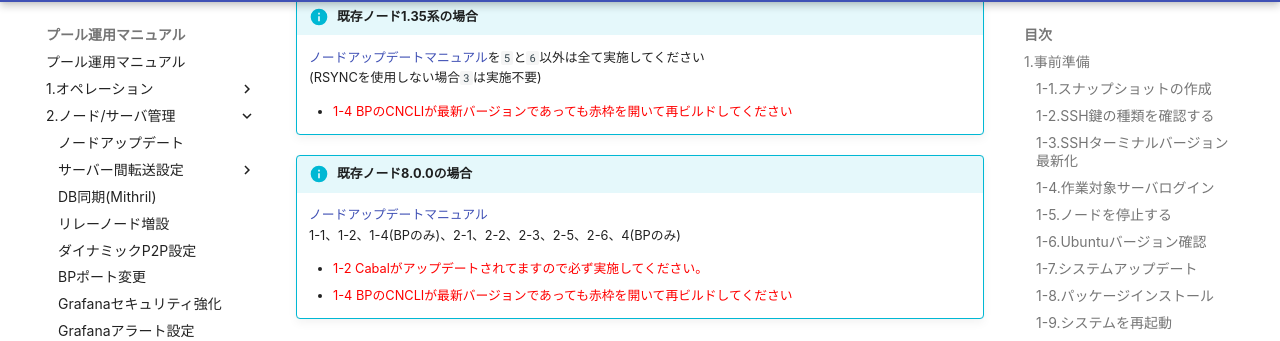
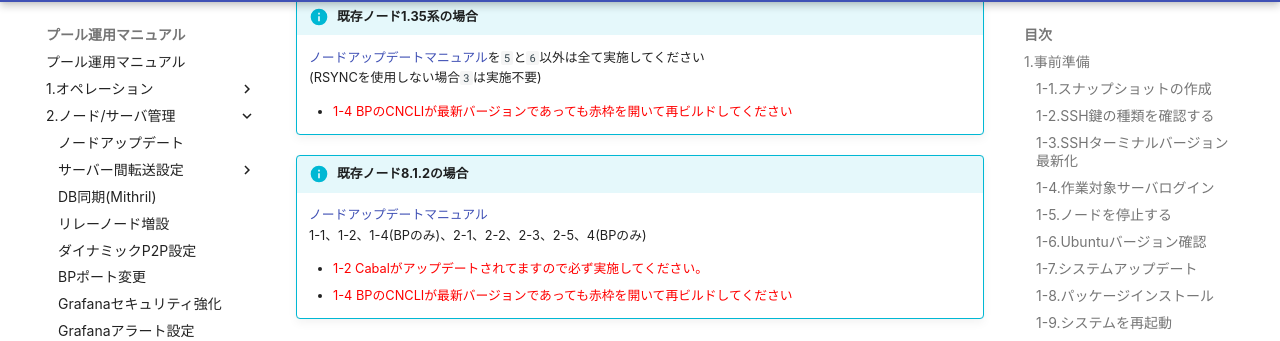
Before and after one commit to btbf/spojapanguild, an MkDocs documentation site: the page built from docs/operation/ubuntu22.md, in a window 1280 px wide and 900 px high, scrolled down 9428 px. Shown: the part 94-435 px from the top of the window. Built offline with MkDocs 1.6.1 and Material for MkDocs 9.7.7, drawn with Linux system fonts in a browser that asks for light colours; comment, search, counter and statistics services are not loaded.

Commit message:
22.04 upgrade manual correction

```diff
--- a/docs/operation/ubuntu22.md
+++ b/docs/operation/ubuntu22.md
@@ -403,14 +403,14 @@ rm -rf ghc-8.10.7
 既存のノードバージョンで作業内容が異なります。
 
 !!! info "既存ノード1.35系の場合"
-    [ノードアップデートマニュアル](http://49.12.225.142:8000/operation/node-update/)を`5`と`6`以外は全て実施してください
+    [ノードアップデートマニュアル](./node-update.md)を`5`と`6`以外は全て実施してください
     (RSYNCを使用しない場合`3`は実施不要)
 
     * <font color=red>1-4 BPのCNCLIが最新バージョンであっても赤枠を開いて再ビルドしてください</font>
 
-!!! info "既存ノード8.0.0の場合"
-    [ノードアップデートマニュアル](http://49.12.225.142:8000/operation/node-update/)
-    1-1、1-2、1-4(BPのみ)、2-1、2-2、2-3、2-5、2-6、4(BPのみ)
+!!! info "既存ノード8.1.2の場合"
+    [ノードアップデートマニュアル](./node-update.md)
+    1-1、1-2、1-4(BPのみ)、2-1、2-2、2-3、2-5、4(BPのみ)
 
     * <font color=red>1-2 Cabalがアップデートされてますので必ず実施してください。</font>
     * <font color=red>1-4 BPのCNCLIが最新バージョンであっても赤枠を開いて再ビルドしてください</font>
```
Also changed, not shown: docs/changelogs.md (+4 -0 lines), docs/index.md (+1 -1 lines).
